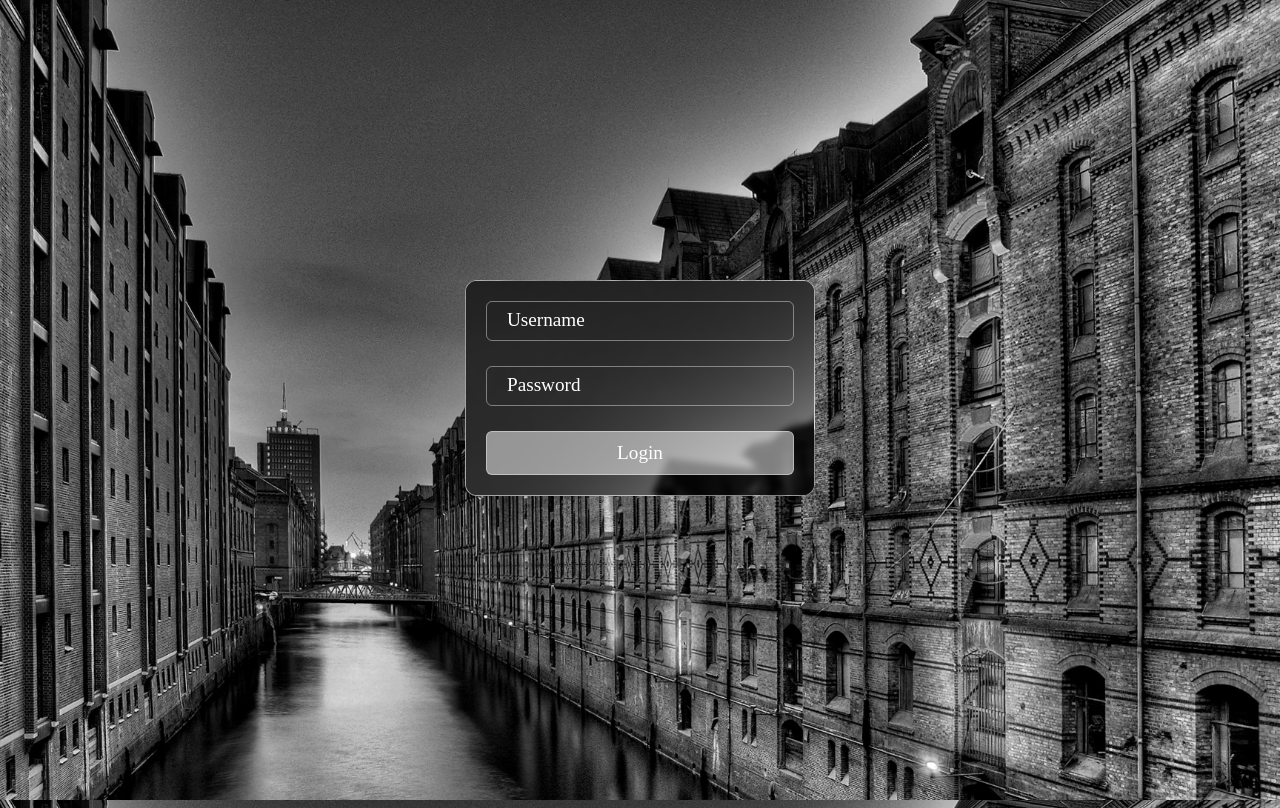
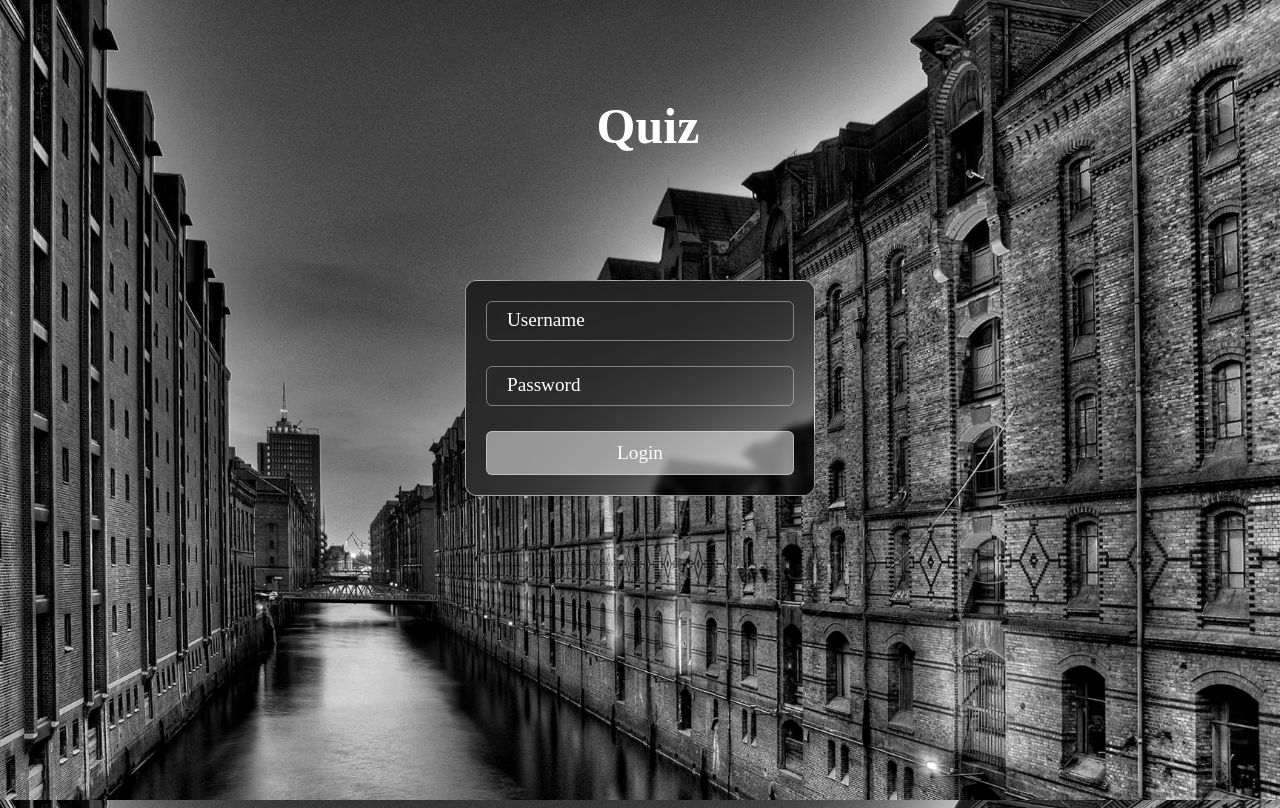
Before and after one commit to nmane24/Web-Design, a plain HTML site: page Assignment1/index.html in a window 1280 px wide. Drawn offline with Linux system fonts and the light colour scheme.

Commit message:
login page change

```diff
--- a/Assignment1/index.html
+++ b/Assignment1/index.html
@@ -7,6 +7,8 @@
 </head>
 
 <body>
+</br></br></br></br></br>
+<h1 style="color:white; font-size: 500%"> <center>Quiz</center></h1>
 
 <div class="form">
   <div class="forceColor"></div>
```
